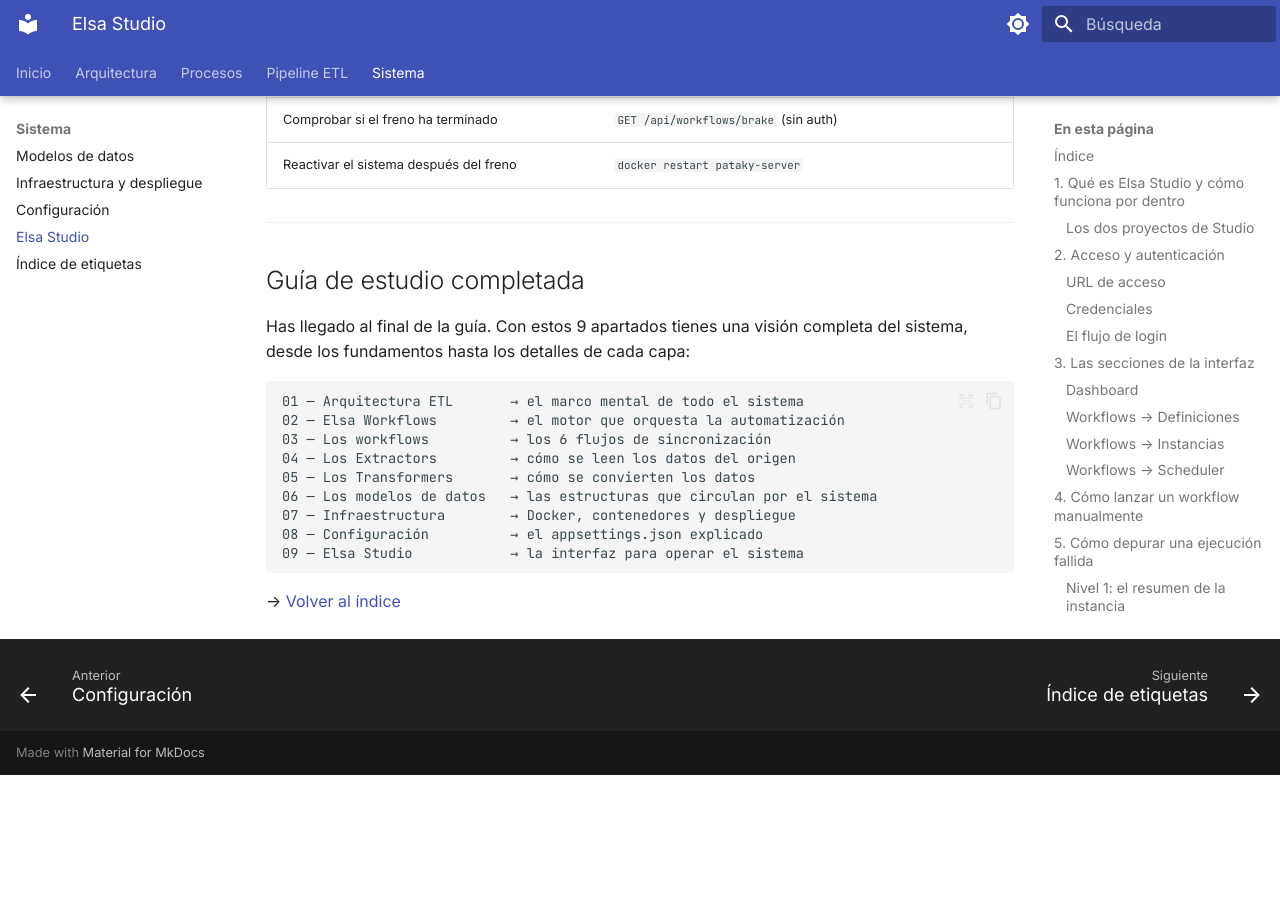
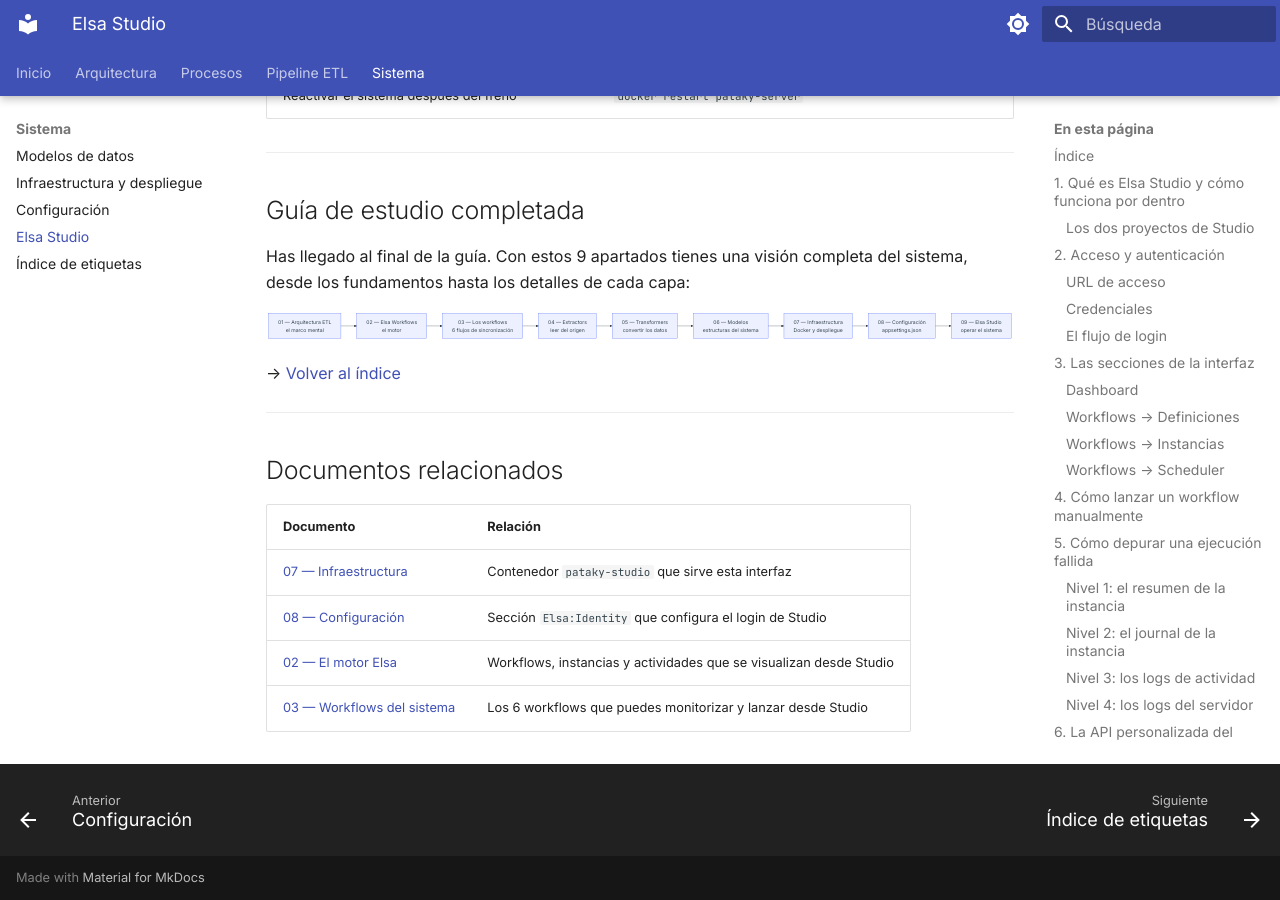
Before and after one commit to dmartinezUpango/UPG.Pataky, an MkDocs documentation site: the page built from docs/09-elsa-studio.md, in a window 1280 px wide and 900 px high, scrolled down 9843 px. Built offline with MkDocs 1.6.1 and Material for MkDocs 9.7.7, drawn with Linux system fonts in a browser that asks for light colours; before the commit the page ends 10618 px from its top, so only the background shows below that; some of the changed text lies outside the part shown.

Commit message:
docs: update system section (models, infra, config, Elsa Studio)
Refresh data models, infrastructure & deployment, configuration reference
and Elsa Studio usage pages.

````diff
--- a/docs/09-elsa-studio.md
+++ b/docs/09-elsa-studio.md
@@ -1,3 +1,10 @@
+---
+tags:
+  - Elsa
+  - Studio
+  - Workflows
+---
+
 # 09 — Elsa Studio: la interfaz visual
 
 Elsa Studio es la interfaz web que permite observar, controlar y depurar el sistema de sincronización sin tocar el código. Desde ella puedes ver qué workflows están definidos, cuándo se han ejecutado, qué pasó en cada paso y lanzar ejecuciones manualmente.
@@ -20,15 +27,16 @@
 
 Elsa Studio es una aplicación **Blazor WebAssembly** — todo el código se ejecuta en el **navegador del usuario**, no en el servidor. El servidor solo sirve los ficheros estáticos (HTML, CSS, JavaScript compilado). Una vez cargada en el navegador, la aplicación hace llamadas directamente a la API del servidor Elsa (`pataky-server`).
 
-```
-Navegador del usuario
-┌─────────────────────────────────────────────────────┐
-│  Elsa Studio (Blazor WebAssembly)                   │
-│  ← descargado de pataky-studio:5270                 │
-│                                                     │
-│  Hace peticiones HTTP a ──────────────────────────► │ pataky-server:5271/elsa/api
-│  (JWT en cabecera Authorization)                    │
-└─────────────────────────────────────────────────────┘
+```mermaid
+flowchart LR
+    BR["Navegador del usuario"]
+    ST["pataky-studio:5270\nficheros estáticos\nBlazor WASM"]
+    WASM["Elsa Studio\n(ejecuta en el navegador)\nBlazor WebAssembly"]
+    API["pataky-server:5271\n/elsa/api"]
+
+    BR -->|"1. carga app"| ST
+    ST -->|"2. descarga WASM"| WASM
+    WASM -->|"3. peticiones HTTP + JWT"| API
 ```
 
 Por eso la variable `ElsaServerUrl` debe ser una dirección accesible desde la máquina del usuario (no desde dentro de la red Docker). Si el usuario abre el navegador en su portátil y el servidor está en una IP `<IP_SERVIDOR>`, la URL debe ser `http://<IP_SERVIDOR>:5271/elsa/api`.
@@ -386,16 +394,27 @@
 
 Has llegado al final de la guía. Con estos 9 apartados tienes una visión completa del sistema, desde los fundamentos hasta los detalles de cada capa:
 
-```
-01 — Arquitectura ETL       → el marco mental de todo el sistema
-02 — Elsa Workflows         → el motor que orquesta la automatización
-03 — Los workflows          → los 6 flujos de sincronización
-04 — Los Extractors         → cómo se leen los datos del origen
-05 — Los Transformers       → cómo se convierten los datos
-06 — Los modelos de datos   → las estructuras que circulan por el sistema
-07 — Infraestructura        → Docker, contenedores y despliegue
-08 — Configuración          → el appsettings.json explicado
-09 — Elsa Studio            → la interfaz para operar el sistema
+```mermaid
+flowchart LR
+    A1["01 — Arquitectura ETL\nel marco mental"] --> A2["02 — Elsa Workflows\nel motor"]
+    A2 --> A3["03 — Los workflows\n6 flujos de sincronización"]
+    A3 --> A4["04 — Extractors\nleer del origen"]
+    A4 --> A5["05 — Transformers\nconvertir los datos"]
+    A5 --> A6["06 — Modelos\nestructuras del sistema"]
+    A6 --> A7["07 — Infraestructura\nDocker y despliegue"]
+    A7 --> A8["08 — Configuración\nappsettings.json"]
+    A8 --> A9["09 — Elsa Studio\noperar el sistema"]
 ```
 
 → [Volver al índice](index.md)
+
+---
+
+## Documentos relacionados
+
+| Documento | Relación |
+|---|---|
+| [07 — Infraestructura](07-infraestructura.md) | Contenedor `pataky-studio` que sirve esta interfaz |
+| [08 — Configuración](08-configuracion.md) | Sección `Elsa:Identity` que configura el login de Studio |
+| [02 — El motor Elsa](02-elsa-workflows.md) | Workflows, instancias y actividades que se visualizan desde Studio |
+| [03 — Workflows del sistema](03-workflows-detalle.md) | Los 6 workflows que puedes monitorizar y lanzar desde Studio |
````
Also changed, not shown: docs/06-modelos.md (+103 -20 lines), docs/07-infraestructura.md (+97 -86 lines), docs/08-configuracion.md (+38 -16 lines).
